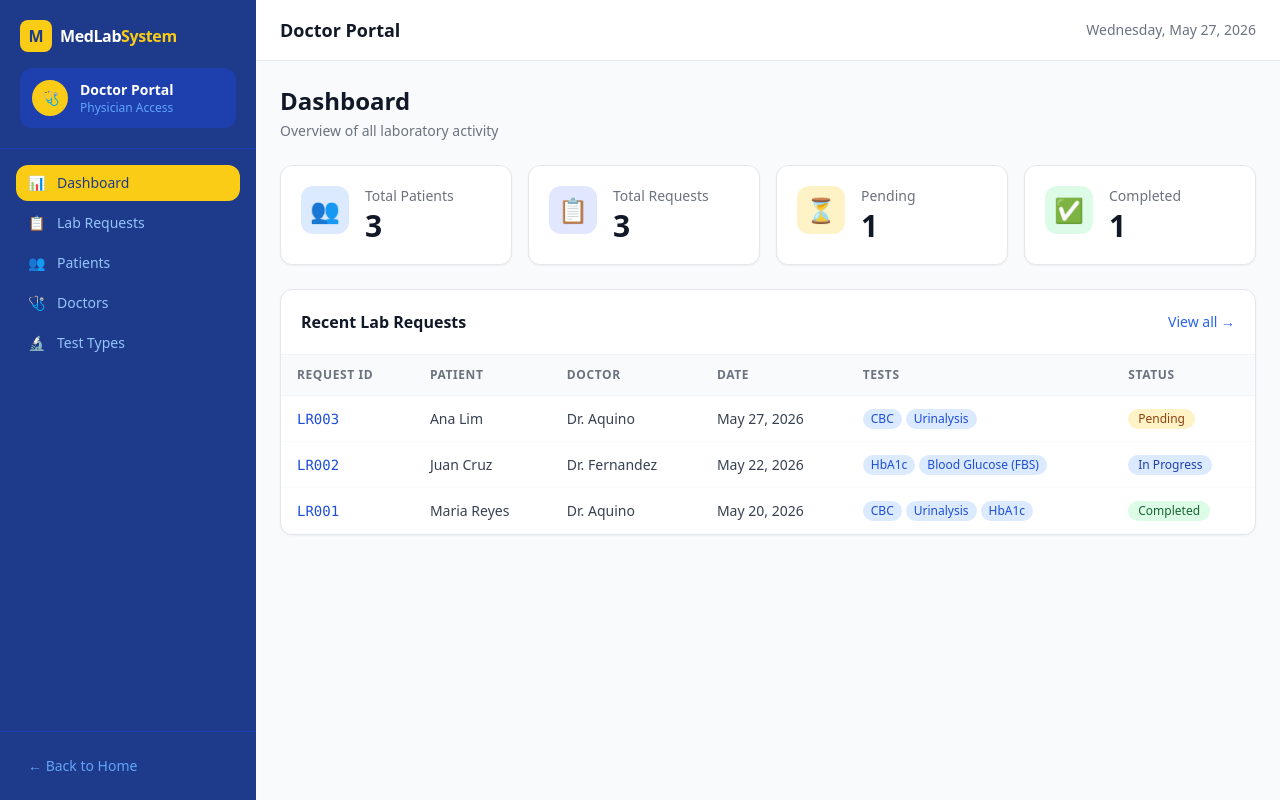
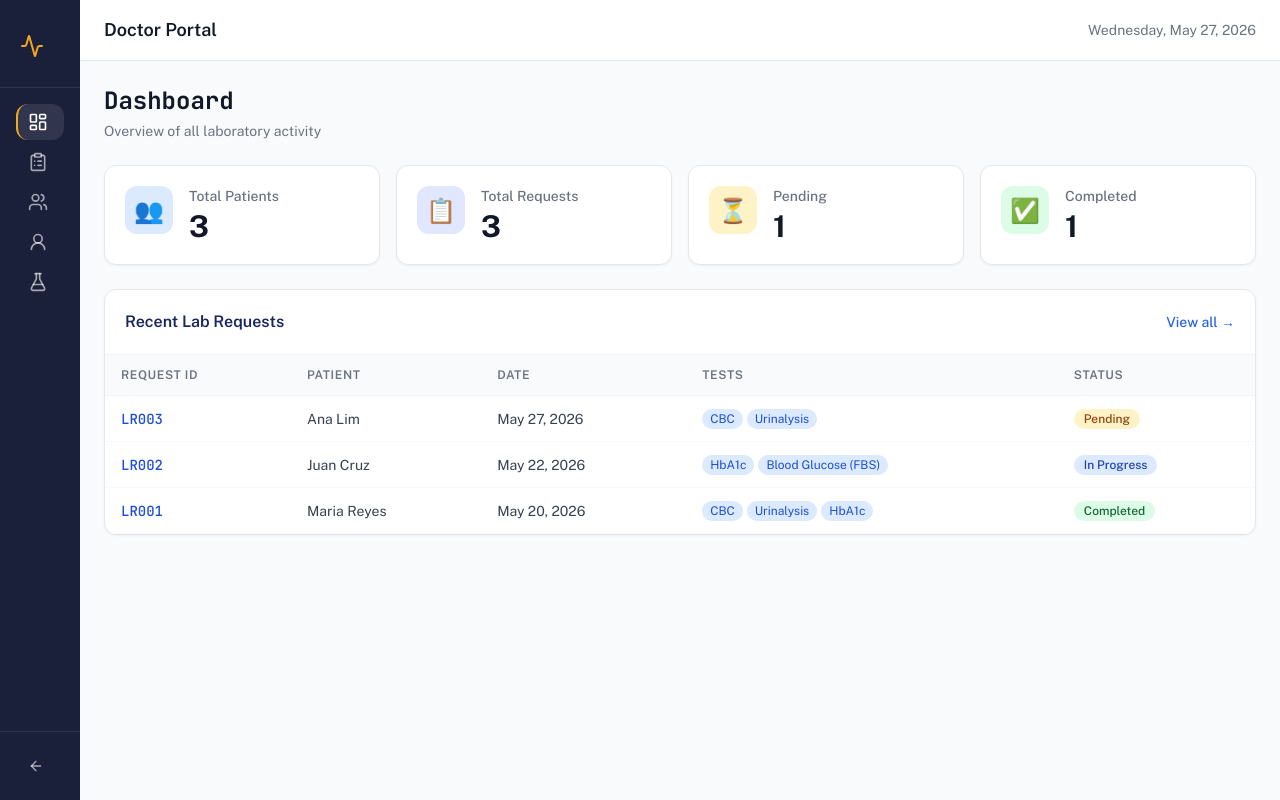
Before and after one commit to Wh4t-20/MedStock, a Vue app: page /doctor/dashboard in a window 1280 px wide. Built offline with nearby package versions, Linux system fonts and the light colour scheme.

Commit message:
navbar doctor dashboard

```diff
--- a/index.html
+++ b/index.html
@@ -3,6 +3,7 @@
   <head>
     <meta charset="UTF-8" />
     <link rel="icon" type="image/svg+xml" href="/favicon.svg" />
+    <link href="/src/style.css" rel="stylesheet">
     <meta name="viewport" content="width=device-width, initial-scale=1.0" />
     <title>MedLab System</title>
   </head>
--- a/package.json
+++ b/package.json
@@ -10,6 +10,7 @@
   },
   "dependencies": {
     "@vueuse/core": "^10.9.0",
+    "lucide-vue-next": "^1.0.0",
     "pinia": "^2.1.0",
     "vue": "^3.4.0",
     "vue-router": "^4.3.0"
@@ -20,7 +21,7 @@
     "postcss": "^8.4.0",
     "tailwindcss": "^3.4.0",
     "typescript": "^5.3.0",
-    "vite": "^8.0.14",
+    "vite": "^6.4.2",
     "vue-tsc": "^2.0.0"
   }
 }
--- a/src/components/NavItem.vue
+++ b/src/components/NavItem.vue
@@ -1,19 +1,22 @@
 <template>
   <RouterLink :to="to"
-    class="flex items-center gap-3 px-3 py-2 rounded-xl text-sm font-medium transition-colors"
+    class="flex items-center gap-3 px-3 py-2 rounded-xl text-sm font-medium transition-colors overflow-hidden whitespace-nowrap"
     :class="isActive
-      ? 'bg-accent-400 text-primary-900'
-      : 'text-primary-300 hover:text-white hover:bg-primary-800'">
-    <span>{{ icon }}</span>
-    <span>{{ label }}</span>
+       ? 'bg-white/10 text-white border-l-2 border-[#F5A623] pl-[10px]'
+          : 'text-white/60 hover:bg-white/5 hover:text-white'">
+    <component :is="icon" class="w-5 h-5 shrink-0" />
+    <span class="opacity-0 group-hover/sidebar:opacity-100 transition-opacity duration-300">
+      {{ label }}
+    </span>
   </RouterLink>
 </template>
 
 <script setup lang="ts">
 import { computed } from 'vue'
 import { RouterLink, useRoute } from 'vue-router'
+import type { Component } from 'vue'
 
-const props = defineProps<{ to: string; icon: string; label: string }>()
+const props = defineProps<{ to: string; icon: Component; label: string }>()
 const route = useRoute()
 const isActive = computed(() => route.path === props.to)
 </script>
--- a/src/style.css
+++ b/src/style.css
@@ -1,7 +1,8 @@
+@import url('https://fonts.googleapis.com/css2?family=Inter:wght@300;400;500;600;700&family=JetBrains+Mono:ital,wght@0,300;0,400;0,500;0,700;1,400&family=Public+Sans:ital,wght@0,300;0,400;0,500;0,600;0,700;1,400&display=swap');
+
 @tailwind base;
 @tailwind components;
 @tailwind utilities;
-
 @layer base {
   body {
     @apply bg-gray-50 text-gray-800 font-sans;
--- a/src/views/doctor/DoctorDashboard.vue
+++ b/src/views/doctor/DoctorDashboard.vue
@@ -1,7 +1,7 @@
 <template>
   <div class="space-y-6">
     <div>
-      <h2 class="text-2xl font-bold text-gray-900">Dashboard</h2>
+      <h2 class="text-2xl font-mono font-bold text-gray-900">Dashboard</h2>
       <p class="text-gray-500 text-sm mt-1">Overview of all laboratory activity</p>
     </div>
 
@@ -16,7 +16,7 @@
     <!-- Recent requests -->
     <div class="card overflow-hidden">
       <div class="flex items-center justify-between p-5 border-b border-gray-100">
-        <h3 class="font-semibold text-gray-900">Recent Lab Requests</h3>
+        <h3 class="font-semibold text-[#18265F]">Recent Lab Requests</h3>
         <RouterLink to="/doctor/requests" class="text-sm text-primary-600 hover:text-primary-800 font-medium">View all →</RouterLink>
       </div>
       <div class="overflow-x-auto">
@@ -25,7 +25,6 @@
             <tr class="border-b border-gray-100">
               <th class="table-head">Request ID</th>
               <th class="table-head">Patient</th>
-              <th class="table-head">Doctor</th>
               <th class="table-head">Date</th>
               <th class="table-head">Tests</th>
               <th class="table-head">Status</th>
@@ -35,7 +34,6 @@
             <tr v-for="req in recent" :key="req.request_id" class="border-b border-gray-50 hover:bg-gray-50 transition-colors">
               <td class="table-cell font-mono text-primary-700 font-medium">{{ req.request_id }}</td>
               <td class="table-cell">{{ req.patient.first_name }} {{ req.patient.last_name }}</td>
-              <td class="table-cell">Dr. {{ req.doctor.last_name }}</td>
               <td class="table-cell">{{ formatDate(req.request_date) }}</td>
               <td class="table-cell">
                 <div class="flex flex-wrap gap-1">
--- a/src/views/doctor/DoctorLayout.vue
+++ b/src/views/doctor/DoctorLayout.vue
@@ -1,37 +1,40 @@
 <template>
-  <div class="min-h-screen flex bg-gray-50">
-    <!-- Sidebar -->
-    <aside class="w-64 bg-primary-900 text-white flex flex-col shrink-0">
-      <div class="p-5 border-b border-primary-800">
-        <RouterLink to="/" class="flex items-center gap-2 mb-4">
-          <div class="w-8 h-8 bg-accent-400 rounded-lg flex items-center justify-center font-bold text-primary-900">M</div>
-          <span class="font-bold tracking-tight">MedLab<span class="text-accent-400">System</span></span>
+  <div class="min-h-screen flex bg-gray-50 font-public-sans">
+    <aside class="group/sidebar w-20 hover:w-64 bg-[#1A1F3A] text-white flex flex-col shrink-0 transition-all duration-300 ease-in-out overflow-hidden z-10">
+
+      <div class="px-5 pt-6 pb-5 border-b border-white/10 h-[88px] flex flex-col justify-center shrink-0">
+        <RouterLink to="/" class="font-public-sans font-bold text-xl tracking-tight flex items-center gap-2 whitespace-nowrap">
+          <Activity class="w-6 h-6 text-[#F5A623] shrink-0" />
+
+          <div class="flex flex-col opacity-0 group-hover/sidebar:opacity-100 transition-opacity duration-300 ease-in-out">
+            <div class="flex items-center gap-0.5">
+              <span class="text-white">Med</span><span class="text-[#F5A623]">Stock</span>
+            </div>
+            <p class="text-white/40 text-[10px] font-mono uppercase tracking-widest leading-none mt-1">
+              The Synergy Pulse
+            </p>
+          </div>
         </RouterLink>
-        <div class="flex items-center gap-3 bg-primary-800 rounded-xl p-3">
-          <div class="w-9 h-9 bg-accent-400 rounded-full flex items-center justify-center text-primary-900 font-bold text-sm">🩺</div>
-          <div>
-            <p class="text-sm font-semibold">Doctor Portal</p>
-            <p class="text-xs text-primary-400">Physician Access</p>
-          </div>
-        </div>
       </div>
 
-      <nav class="flex-1 p-4 space-y-1">
-        <NavItem to="/doctor/dashboard"  icon="📊" label="Dashboard" />
-        <NavItem to="/doctor/requests"   icon="📋" label="Lab Requests" />
-        <NavItem to="/doctor/patients"   icon="👥" label="Patients" />
-        <NavItem to="/doctor/doctors"    icon="🩺" label="Doctors" />
-        <NavItem to="/doctor/test-types" icon="🔬" label="Test Types" />
+      <nav class="flex-1 p-4 space-y-1 overflow-y-auto overflow-x-hidden">
+        <NavItem to="/doctor/dashboard"  :icon="LayoutDashboard" label="Dashboard" />
+        <NavItem to="/doctor/requests"   :icon="ClipboardList"   label="Lab Requests" />
+        <NavItem to="/doctor/patients"   :icon="Users"           label="Patients" />
+        <NavItem to="/doctor/doctors"    :icon="UserRound"       label="Doctors" />
+        <NavItem to="/doctor/test-types" :icon="FlaskConical"     label="Test Types" />
       </nav>
 
-      <div class="p-4 border-t border-primary-800">
-        <RouterLink to="/" class="flex items-center gap-2 text-primary-400 hover:text-white text-sm transition-colors px-3 py-2 rounded-lg hover:bg-primary-800">
-          ← Back to Home
+      <div class="p-4 border-t border-white/10 shrink-0">
+        <RouterLink to="/" class="flex items-center gap-2 text-white/60 hover:text-white text-sm transition-colors px-3 py-2 rounded-lg hover:bg-white/5 whitespace-nowrap">
+          <ArrowLeft class="w-4 h-4 shrink-0" />
+          <span class="opacity-0 group-hover/sidebar:opacity-100 transition-opacity duration-300 ease-in-out">
+            Back to Home
+          </span>
         </RouterLink>
       </div>
     </aside>
 
-    <!-- Main -->
     <div class="flex-1 flex flex-col min-w-0">
       <header class="bg-white border-b border-gray-200 px-6 py-4 flex items-center justify-between">
         <h1 class="text-lg font-semibold text-gray-900">Doctor Portal</h1>
@@ -47,6 +50,15 @@
 <script setup lang="ts">
 import { RouterLink, RouterView } from 'vue-router'
 import NavItem from '@/components/NavItem.vue'
+import {
+  Activity, // Used as the core brand icon
+  LayoutDashboard,
+  ClipboardList,
+  Users,
+  UserRound,
+  FlaskConical,
+  ArrowLeft
+} from 'lucide-vue-next'
 
 const today = new Date().toLocaleDateString('en-US', { weekday: 'long', year: 'numeric', month: 'long', day: 'numeric' })
 </script>
--- a/tailwind.config.js
+++ b/tailwind.config.js
@@ -2,10 +2,15 @@
 export default {
   content: [
     "./index.html",
-    "./src/**/*.{vue,js,ts,jsx,tsx}",
+    "./src/**/*.{js,ts,jsx,tsx,vue}",
   ],
   theme: {
     extend: {
+      fontFamily:{
+        inter: ['Inter', 'sans-serif'],
+        'public-sans': ['Public Sans', 'sans-serif'],
+        mono: ['JetBrains Mono', 'monospace'],
+      },
       colors: {
         primary: {
           50:  '#eff6ff',
```
Also changed, not shown: 1 other file (tests, documents, lock files or other folders).
